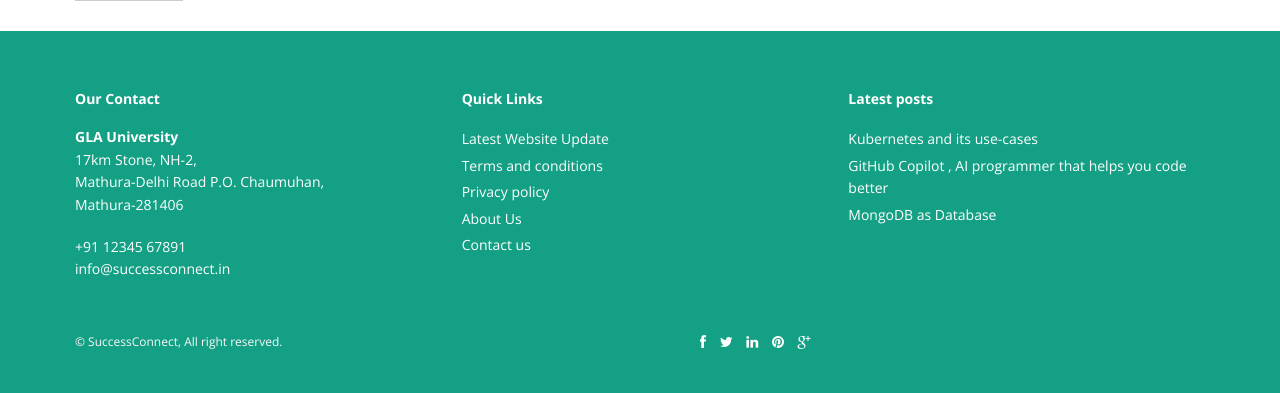
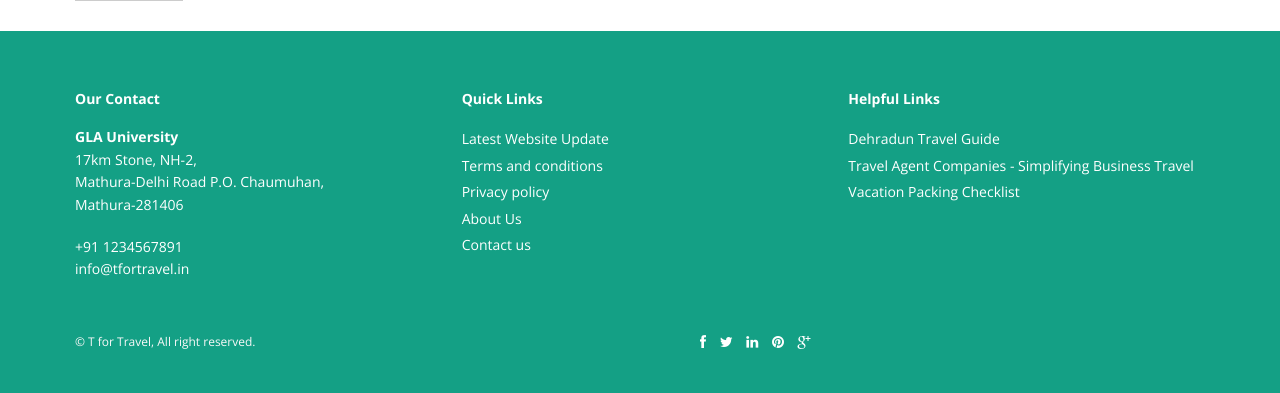
Before and after one commit to Er-rajsingh/T-for-Travel, a Flask app: template templates/contact.html in a window 1280 px wide. Shown: the part 728-1121 px from the top of the page. Run offline with Flask 2, Linux system fonts and the light colour scheme; the template is opened without the code that fills it, so the values that code supplies are empty; some libraries are stand-ins or nearby versions.

Commit message:
changes contact us

```diff
--- a/templates/contact.html
+++ b/templates/contact.html
@@ -3,7 +3,7 @@
 
 <head>
     <meta charset="utf-8">
-    <title>SuccessConnect</title>
+    <title>TforTravel:ContactUs</title>
     <meta name="viewport" content="width=device-width, initial-scale=1.0" />
     <meta name="description" content="" />
     <!-- css -->
@@ -111,9 +111,8 @@
 						Mathura-281406<br>
 						</address>
                             <p>
-                                <i class="icon-phone "></i> +91 12345 67891<br>
-                                <i class="icon-envelope-alt "></i> info@successconnect.in
-                            </p>
+                                <i class="icon-phone "></i> +91 1234567891<br>
+                                <i class="icon-envelope-alt "></i> info@tfortravel.in                            </p>
                         </div>
                     </div>
                     <div class="col-lg-4 ">
@@ -130,11 +129,11 @@
                     </div>
                     <div class="col-lg-4 ">
                         <div class="widget ">
-                            <h5 class="widgetheading ">Latest posts</h5>
+                            <h5 class="widgetheading ">Helpful Links</h5>
                             <ul class="link-list ">
-                                <li><a href="# ">Kubernetes and its use-cases</a></li>
-                                <li><a href="# ">GitHub Copilot , AI programmer that helps you code better</a></li>
-                                <li><a href="# ">MongoDB as Database</a></li>
+                                <li><a href="https://www.euttaranchal.com/tourism/dehradun.php">Dehradun Travel Guide</a></li>
+                                <li><a href="https://mybiz.makemytrip.com/v2/">Travel Agent Companies - Simplifying Business Travel</a></li>
+                                <li><a href="https://www.cozi.com/blog/vacation-packing-checklist/">Vacation Packing Checklist</a></li>
                             </ul>
                         </div>
                     </div>
@@ -146,7 +145,7 @@
                         <div class="col-lg-6 ">
                             <div class="copyright ">
                                 <p>
-                                    <span>&copy; SuccessConnect, All right reserved. </span>
+                                    <span>&copy; T for Travel, All right reserved. </span>
                                 </p>
                             </div>
                         </div>
```
